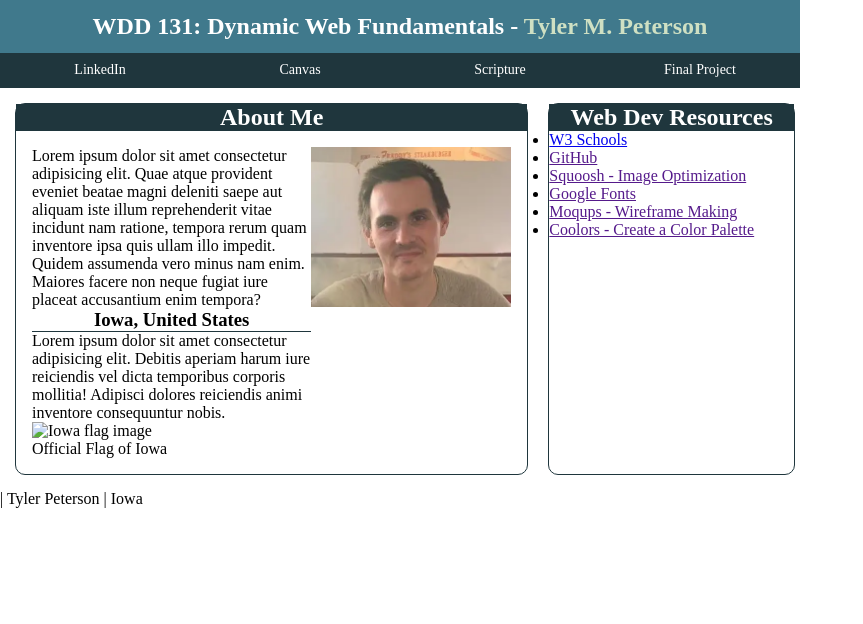
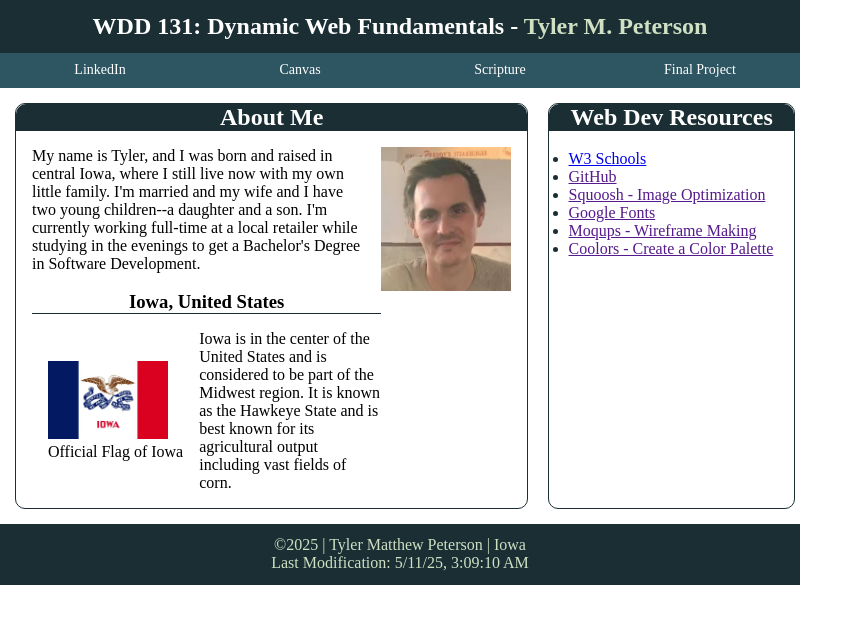
Before and after one commit to TylerPete/wdd131, a plain HTML site: page index.html in a window 1280 px wide. Shown: the whole page, without its empty margins (0-863 px from the left). Drawn offline with Linux system fonts and the light colour scheme.

Commit message:
Potentially finished home page, including required javascript

```diff
--- a/index.html
+++ b/index.html
@@ -7,6 +7,7 @@
         <meta name="description" content="WDD 131 - Dynamic Web Fundamentals | Tyler Peterson | Home page">
         <meta author="Tyler Peterson">
         <link rel="stylesheet" href="styles/base.css">
+        <script src="scripts/getdates.js" defer></script>
     </head>
     <body>
         <header>
@@ -22,21 +23,21 @@
             <section class="card">
                 <h2>About Me</h2>
                 <div class="non-header-content">
-                    <img src="images/profile.webp" alt="Photo of Tyler Peterson" width="200"><br>
-                    <p>Lorem ipsum dolor sit amet consectetur adipisicing elit. Quae atque provident eveniet beatae magni deleniti saepe aut aliquam iste illum reprehenderit vitae incidunt nam ratione, tempora rerum quam inventore ipsa quis ullam illo impedit. Quidem assumenda vero minus nam enim. Maiores facere non neque fugiat iure placeat accusantium enim tempora?</p>
-                    <article>
-                        <h3>Iowa, United States</h3>
-                        <p>Lorem ipsum dolor sit amet consectetur adipisicing elit. Debitis aperiam harum iure reiciendis vel dicta temporibus corporis mollitia! Adipisci dolores reiciendis animi inventore consequuntur nobis.</p>
-                        <figure>
-                            <img src="" alt="Iowa flag image" width="200">
+                    <img src="images/profile.jpg" alt="Photo of Tyler Peterson" width="130"><br>
+                    <p>My name is Tyler, and I was born and raised in central Iowa, where I still live now with my own little family. I'm married and my wife and I have two young children--a daughter and a son. I'm currently working full-time at a local retailer while studying in the evenings to get a Bachelor's Degree in Software Development. </p>
+                    <article class="iowa-article">
+                        <h3 class="iowa-heading">Iowa, United States</h3>
+                        <figure class="flag-figure">
+                            <img src="images/Flag_of_Iowa.webp" alt="Iowa flag image" width="120">
                             <figcaption>Official Flag of Iowa</figcaption>
                         </figure>
+                        <p>Iowa is in the center of the United States and is considered to be part of the Midwest region. It is known as the Hawkeye State and is best known for its agricultural output including vast fields of corn.</p>
                     </article>
                 </div>
             </section>
             <section class="card">
                 <h2>Web Dev Resources</h2>
-                <ul>
+                <ul class="non-header-content2">
                     <li><a href="https://www.w3schools.com/">W3 Schools</a></li>
                     <li><a href="">GitHub</a></li>
                     <li><a href="">Squoosh - Image Optimization</a></li>
@@ -48,7 +49,7 @@
         </main>
         <footer>
             <p>
-                <span id="currentyear"></span> | Tyler Peterson | Iowa
+                ©<span id="currentyear"></span> | Tyler Matthew Peterson | Iowa
             </p>
             <p id="lastModified"></p>
         </footer>
--- a/scripts/getdates.js
+++ b/scripts/getdates.js
@@ -1 +1,12 @@
 //meow
+
+const year = document.querySelector("#currentyear");
+const lastModifiedDate = document.querySelector("#lastModified");
+
+const today = new Date();
+
+year.textContent = `${today.getFullYear()}`;
+lastModifiedDate.textContent = `Last Modification: ${new Intl.DateTimeFormat("en-US",
+{
+    dateStyle: "short", timeStyle: "medium"
+}).format(today)}`
--- a/styles/base.css
+++ b/styles/base.css
@@ -1,6 +1,6 @@
 :root {
-    --dark-blue: #1F363D;
-    --navyish: #40798C;
+    --dark-blue: #1A2E34;
+    --navyish: #2D5562;
     --tea-green: #CFE0C3;
 }
 
@@ -16,7 +16,7 @@ body {
 .page-header {
     text-align: center;
     max-width: 800px;
-    background-color: var(--navyish);
+    background-color: var(--dark-blue);
     color: white;
     margin: 0;
     font-size: 24px;
@@ -32,7 +32,7 @@ body {
     width: 100%;
     display: flex;
     justify-content: space-around;
-    background-color: var(--dark-blue);
+    background-color: var(--navyish);
     padding-top: 0.6rem;
     padding-bottom: 0.6rem;
     margin-bottom: 15px;
@@ -59,16 +59,22 @@ body {
     border-radius: 10px;
 }
 
+.card>h2 {
+    border-top-left-radius: 10px;
+    border-top-right-radius: 10px;
+}
+
 .non-header-content {
     padding: 1rem;
     display: grid;
-    grid-template-columns: 3fr 1fr;
+    grid-template-columns: 4fr 1fr;
     grid-template-rows: auto auto;
 }
 
 .non-header-content>p {
     grid-column: 1 / 2;
     grid-row: 1 / 2;
+    padding-right: 1rem;
 }
 
 .non-header-content>img {
@@ -78,6 +84,13 @@ body {
 .non-header-content>article {
     grid-column: 1 / 2;
     grid-row: 2 / 3;
+    display: grid;
+    grid-template-columns: auto auto;
+}
+
+.iowa-heading {
+    grid-column: 1 / 3;
+    margin-bottom: 1rem;
 }
 
 .non-header-content>article>h3 {
@@ -85,8 +98,34 @@ body {
     border-bottom: solid 1px var(--dark-blue);
 }
 
+.flag-figure {
+    float: left;
+    margin: auto;
+    padding: 1rem;
+}
+
+.non-header-content2 {
+    padding: 1.2rem;
+    align-content: center;
+    color: var(--dark-blue);
+}
+
+.non-header-content2:clicked {
+    padding: 1.2rem;
+    align-content: center;
+    color: var(--dark-blue);
+}
+
 .card>h2 {
     text-align: center;
     background-color: var(--dark-blue);
     color: white;
 }
+
+footer {
+    text-align: center;
+    background-color: var(--dark-blue);
+    color: var(--tea-green);
+    padding-top: 0.8rem;
+    padding-bottom: 0.8rem;
+}
```
Also changed, not shown: images/Flag_of_Iowa.webp (added), images/profile.jpg (added), images/profile.webp (deleted).
